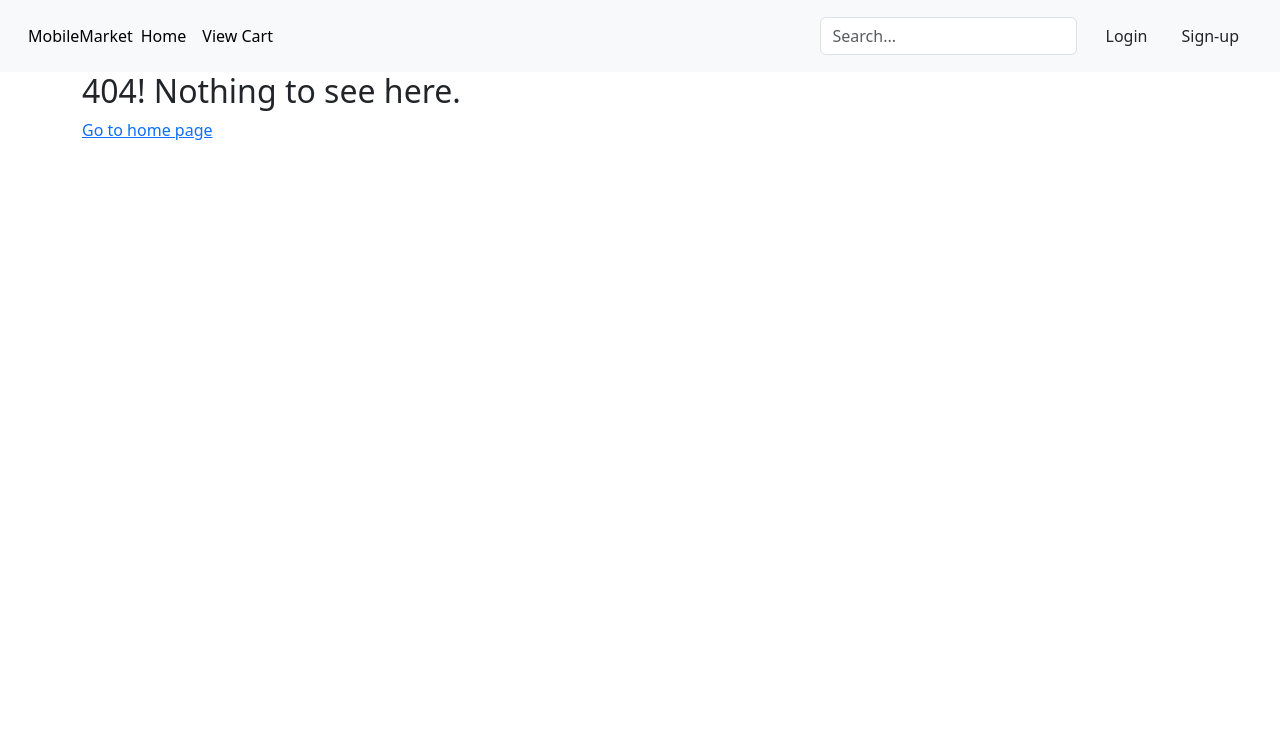
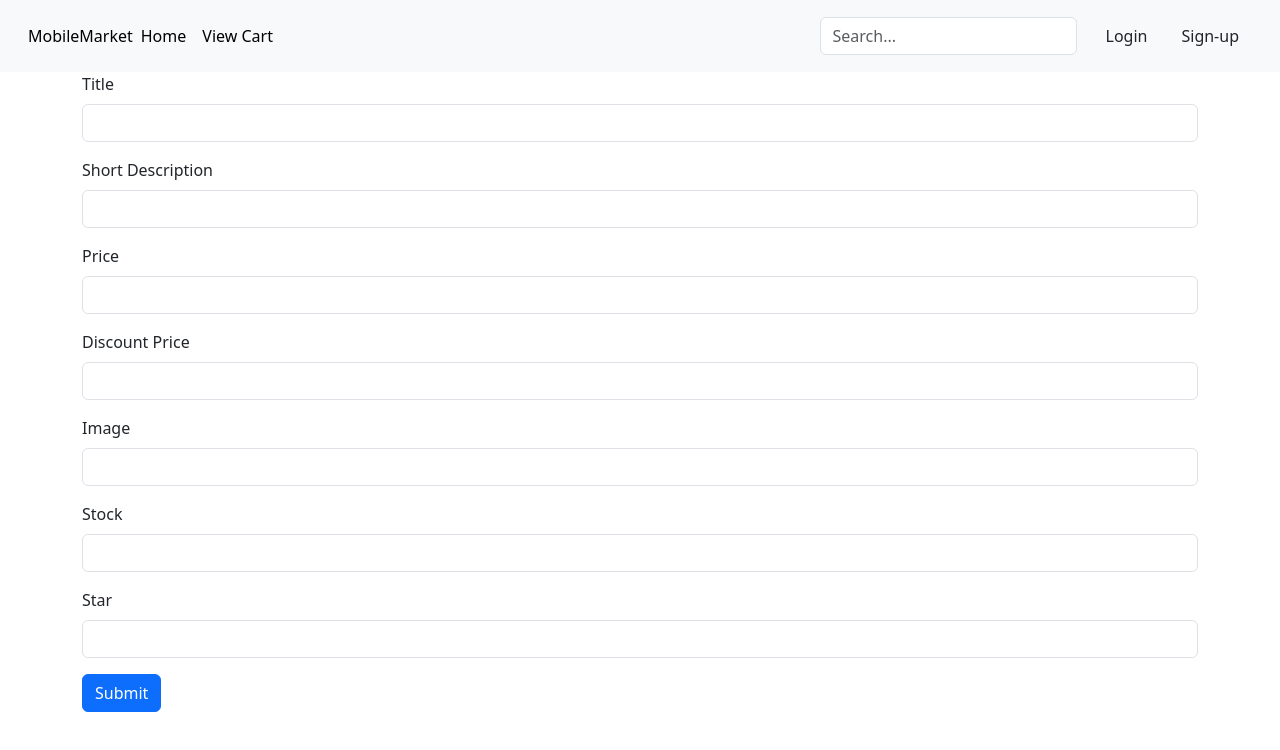
Before and after one commit to Hasib192/MobileMarket-Frontend, a React (Vite) app: page /create in a window 1280 px wide. Before the commit this address had no page. Shown: the top 750 px of the page. Built offline with nearby package versions, Linux system fonts and the light colour scheme.

Commit message:
feat/createProduct

```diff
--- a/src/App.jsx
+++ b/src/App.jsx
@@ -4,17 +4,19 @@ import Home from "./pages/Home";
 import SignUp from "./pages/SignUp";
 import Login from "./pages/Login";
 import NotFound from "./pages/NotFound";
+import CreateProduct from "./pages/CreateProduct";
 import { ToastContainer } from "react-toastify";
-
 
 function App() {
   return (
     <BrowserRouter>
+      <NavBar />
       <Routes>
-        <Route path="/" element={<NavBar />}>
+        <Route>
           <Route index element={<Home />} />
           <Route path="login" element={<Login />} />
           <Route path="signup" element={<SignUp />} />
+          <Route path="create" element={<CreateProduct />} />
           <Route path="*" element={<NotFound />} />
         </Route>
       </Routes>
--- a/src/apiServices/ApiServices.jsx
+++ b/src/apiServices/ApiServices.jsx
@@ -41,7 +41,6 @@ export async function Login_USER_API(email, password) {
 
   try {
     let response = await axios.post(URL, postBody);
-    console.log(response);
     if (response.data.status === "success") {
       toast.success(`Login Successful`);
       return true;
@@ -58,3 +57,33 @@ export async function Login_USER_API(email, password) {
     return false;
   }
 }
+
+export async function Create_Product_API(title, short_des, price, discount_price, image, stock, star) {
+  let URL = baseURL + "/product/create";
+
+  let postBody = {
+    title,
+    short_des,
+    price,
+    discount_price,
+    image,
+    stock,
+    star,
+  };
+
+  try {
+    let response = await axios.post(URL, postBody);
+    console.log(response);
+    if (response.data.status === "success") {
+      toast.success("Product Create Successful");
+      return true;
+    } else {
+      toast.error("Product Create Failed");
+      return false;
+    }
+  } catch (error) {
+    toast.error("Error occured! Please try again later");
+    console.error(error.message);
+    return false;
+  }
+}
--- /dev/null
+++ b/src/pages/CreateProduct.jsx
@@ -0,0 +1,89 @@
+import { useState } from "react";
+import { toast } from "react-toastify";
+import validator from "validator";
+import { Create_Product_API } from "../apiServices/ApiServices";
+
+const CreateProduct = () => {
+  const [formData, setFormData] = useState({
+    title: "",
+    short_des: "",
+    price: "",
+    discount_price: "",
+    image: "",
+    stock: "",
+    star: "",
+  });
+
+  const { title, short_des, price, discount_price, image, stock, star } = formData;
+
+  const handleChange = (e) => {
+    const { name, value } = e.target;
+    setFormData({
+      ...formData,
+      [name]: value,
+    });
+  };
+
+  const createProduct = async (e) => {
+    e.preventDefault();
+    if (validator.isEmpty(title)) {
+      toast.error("Title is required");
+    } else if (validator.isEmpty(short_des)) {
+      toast.error("Short Description is required");
+    } else if (validator.isEmpty(price)) {
+      toast.error("Price is required");
+    } else if (validator.isEmpty(discount_price)) {
+      toast.error("Discount Price is required");
+    } else if (validator.isEmpty(image)) {
+      toast.error("Image is required");
+    } else if (validator.isEmpty(stock)) {
+      toast.error("Stock is required");
+    } else if (validator.isEmpty(star)) {
+      toast.error("Star is required");
+    } else {
+      try {
+        let result = await Create_Product_API(title, short_des, price, discount_price, image, stock, star);
+      } catch (e) {
+        console.error("Product Create Failed: " + e.message);
+      }
+    }
+  };
+
+  return (
+    <div className="container">
+      <div className="mb-3">
+        <label className="form-label">Title</label>
+        <input type="text" className="form-control" name="title" value={formData.title} onChange={handleChange} />
+      </div>
+      <div className="mb-3">
+        <label className="form-label">Short Description</label>
+        <input type="text" className="form-control" name="short_des" value={formData.short_des} onChange={handleChange} />
+      </div>
+      <div className="mb-3">
+        <label className="form-label">Price</label>
+        <input type="number" className="form-control" name="price" value={formData.price} onChange={handleChange} />
+      </div>
+      <div className="mb-3">
+        <label className="form-label">Discount Price</label>
+        <input type="number" className="form-control" name="discount_price" value={formData.discount_price} onChange={handleChange} />
+      </div>
+      <div className="mb-3">
+        <label className="form-label">Image</label>
+        <input type="text" className="form-control" name="image" value={formData.image} onChange={handleChange} />
+      </div>
+      <div className="mb-3">
+        <label className="form-label">Stock</label>
+        <input type="number" className="form-control" name="stock" value={formData.stock} onChange={handleChange} />
+      </div>
+      <div className="mb-3">
+        <label className="form-label">Star</label>
+        <input type="number" className="form-control" name="star" value={formData.star} onChange={handleChange} />
+      </div>
+      <button type="submit" className="btn btn-primary" onClick={createProduct}>
+        Submit
+      </button>
+    </div>
+  );
+};
+
+export default CreateProduct;
```
